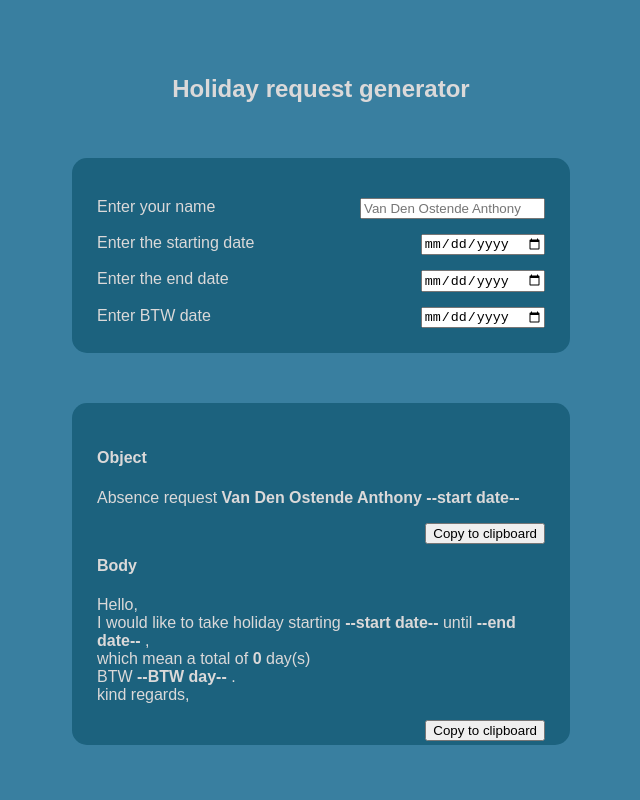
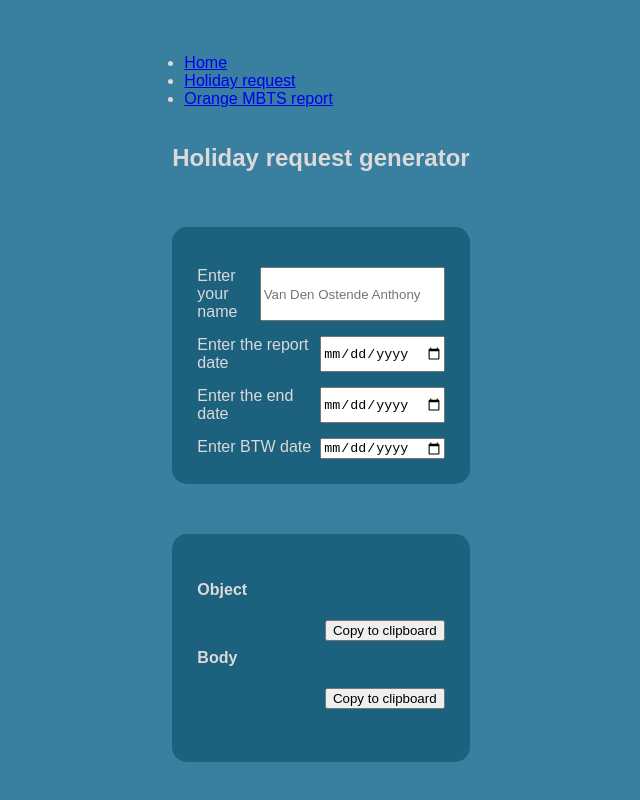
Before and after one commit to AnthoVDO/Personal-tool, a React (Create React App) app in the folder view/: page /orangeMobileReport in a window 1280 px wide. Shown: the whole page, without its empty margins (319-959 px from the left). Built offline with nearby package versions, Linux system fonts and the light colour scheme; a web font is replaced by a local one.

Commit message:
I started to add the MBTS report tool

```diff
--- a/view/package.json
+++ b/view/package.json
@@ -8,6 +8,7 @@
     "@testing-library/user-event": "^12.8.3",
     "react": "^17.0.2",
     "react-dom": "^17.0.2",
+    "react-router-dom": "^5.2.0",
     "react-scripts": "4.0.3",
     "web-vitals": "^1.1.2"
   },
--- a/view/src/App.css
+++ b/view/src/App.css
@@ -24,7 +24,7 @@
 }
 
 .form {
-    width: 35%;
+    width: 70%;
     display: flex;
     flex-direction: column;
     justify-content: center;
@@ -54,7 +54,7 @@
     background-color: rgb(28, 98, 126);
     padding: 25px;
     border-radius: 15px;
-    width: 35%;
+    width: 70%;
     margin-top: 50px;
 }
 
@@ -65,6 +65,7 @@
 
 .form__view__body {
     margin-top: 50px;
+    margin-bottom: 70px;
 }
 
 .copy__btn {
--- a/view/src/App.js
+++ b/view/src/App.js
@@ -1,11 +1,53 @@
 import './App.css';
+
 import HolidayRequest from './component/HolidayRequest';
+import OrangeMBTSReport from './component/OrangeMBTSReport';
+import Home from "./component/Home";
+
+
+import {
+  BrowserRouter as Router,
+  Switch,
+  Route,
+  NavLink
+} from "react-router-dom";
 
 function App() {
   return (
     <div className="App">
 
-    < HolidayRequest />
+            <Router>
+                <div className="nav_bar">
+                    <nav>
+                    <ul>
+                        <li>
+                        <NavLink to="/" activeClassName="selected">Home</NavLink>
+                        </li>
+                        <li>
+                        <NavLink to="/holidayRequest" activeClassName="selected">Holiday request</NavLink>
+                        </li>
+                        <li>
+                        <NavLink to="/orangeMobileReport" activeClassName="selected">Orange MBTS report</NavLink>
+                        </li>
+                    </ul>
+                    </nav>
+
+                    {/* A <Switch> looks through its children <Route>s and
+                        renders the first one that matches the current URL. */}
+                    <Switch>
+                    <Route path="/holidayRequest">
+                        <HolidayRequest />
+                    </Route>
+                    <Route path="/orangeMobileReport">
+                        <OrangeMBTSReport />
+                    </Route>
+                    <Route path="/">
+                        <Home />
+                    </Route>
+                    </Switch>
+                </div>
+            </Router>
+
 
     </div>
   );
--- /dev/null
+++ b/view/src/component/Home.js
@@ -0,0 +1,18 @@
+import React from 'react';
+import HolidayRequest from './HolidayRequest';
+import OrangeMBTSReport from './OrangeMBTSReport';
+
+const Home = () => {
+    return (
+        <div className="home">
+
+            test home
+
+
+
+
+        </div>
+    );
+};
+
+export default Home;
--- /dev/null
+++ b/view/src/component/OrangeMBTSReport.js
@@ -0,0 +1,157 @@
+import React, {useEffect, useState} from 'react';
+
+const OrangeMBTSReport = () => {
+
+    const [technicianName, setTechnicianName] = useState("Van Den Ostende Anthony");
+    const [reportDate, setReportDate] = useState("--start date--");
+    const [endDate, setEndDate] = useState("--end date--")
+    const [totalDay, setTotalDay] = useState(0);
+    const [backToWorkDay, setBackToWorkDay] = useState("--BTW day--");
+
+    const fillTechnicianName = (e) => {
+        setTechnicianName(e.target.value);
+    }
+
+    const fillReportDate = (e) => {
+        setReportDate(e.target.value);
+
+    }
+
+    const fillEndDate = (e) => {
+        setEndDate(e.target.value);
+    }
+
+    const fillBTW = (e) => {
+        setBackToWorkDay(e.target.value);
+    }
+
+    // useEffect(() => {
+
+    //         let x = new Date(startDate);
+    //         let y = new Date(endDate);
+    //         let numberOfDay = Math.abs(y-x);
+    //         let difference = numberOfDay/(1000 * 3600 * 24)
+    //         if(isNaN(difference)){return}
+    //         setTotalDay(difference);
+
+
+
+    // }, [startDate, endDate])
+
+    const copyToClipBoard = (e) => {
+        const text = e.target.parentNode.querySelector("p").innerText;
+
+        const textToCopy = document.createElement('input');
+        document.body.appendChild(textToCopy);
+        textToCopy.value = text;
+        textToCopy.select();
+        document.execCommand("copy");
+        textToCopy.remove();
+
+        // creat a div to alert the person that the element has been copied !
+        const tempWindow = document.createElement("div");
+        e.target.appendChild(tempWindow);
+        tempWindow.className = "tempWindow";
+        tempWindow.textContent = "Copied !"
+        setTimeout(()=> {
+            tempWindow.remove();
+        }, 1000)
+
+
+    }
+
+
+
+    return (
+        <div className="holidayRequest">
+
+            <h2 className="holidayRequest__title">Holiday request generator</h2>
+
+            <div className="holidayRequest__container">
+
+                <div className="form">
+
+                <form action="" method="post">
+
+                    <div className="name form__label">
+                        <label htmlFor="name">Enter your name</label>
+                        <input type="text" name="name" id="name" onChange={fillTechnicianName} placeholder={technicianName} />
+                    </div>
+
+                    <div className="startDate form__label">
+                        <label htmlFor="startDate">Enter the report date</label>
+                        <input type="date" name="startDate" id="startDate" onChange={fillReportDate} />
+                    </div>
+
+                    <div className="endDate form__label">
+                        <label htmlFor="endDate">Enter the end date</label>
+                        <input type="date" name="endDate" id="endDate" onChange={fillEndDate} />
+                    </div>
+
+                    <div className="BTWDate form__label">
+                        <label htmlFor="BTWDate">Enter BTW date</label>
+                        <input type="date" name="BTWDate" id="BTWDate" onChange={fillBTW} />
+                    </div>
+
+
+
+
+
+                </form>
+
+            </div>
+
+                <div className="form__view">
+
+
+
+                <div className="form__view__object">
+                <h4>Object</h4>
+                <p>
+
+
+
+
+
+                </p>
+                <button
+                className="copy__btn"
+                onClick={(e)=>copyToClipBoard(e)}
+                >Copy to clipboard</button>
+
+
+
+                </div>
+
+
+
+                <div className="form__view__body" >
+                <h4>Body</h4>
+                <p>
+
+
+
+
+
+                </p>
+                <button
+                className="copy__btn"
+                onClick={(e)=>copyToClipBoard(e)}
+                >
+
+                Copy to clipboard</button>
+
+
+                </div>
+
+                </div>
+
+            </div>
+
+
+
+        </div>
+    );
+};
+
+export default OrangeMBTSReport;
```
Also changed, not shown: view/src/component/Menu.js (deleted, +0 -11 lines), 1 other file (tests, documents, lock files or other folders).
